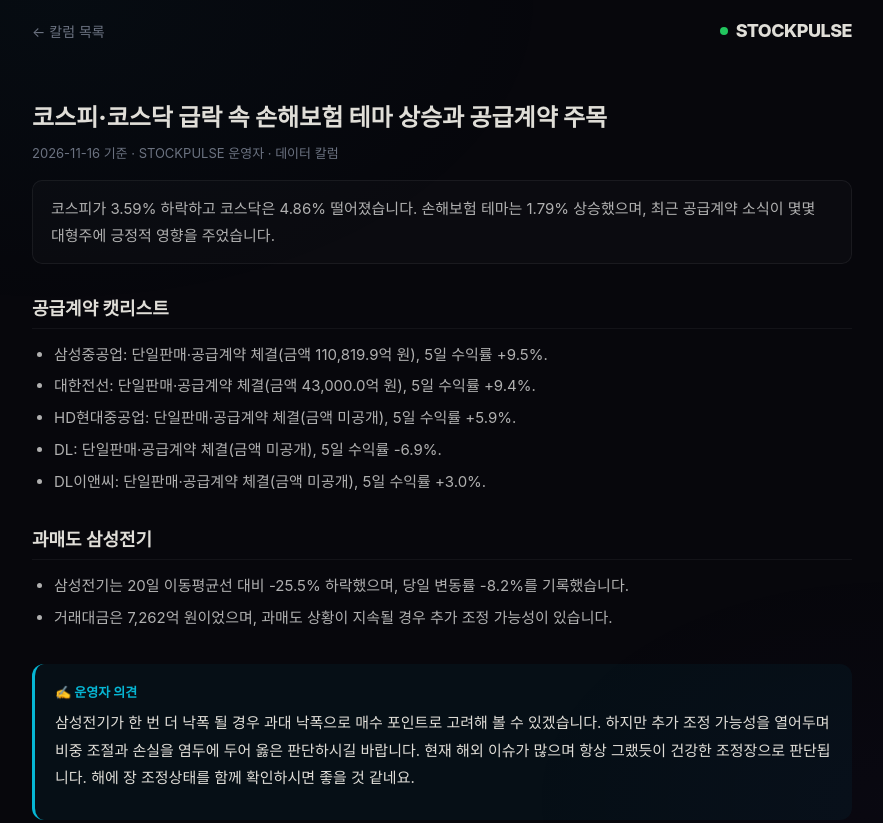
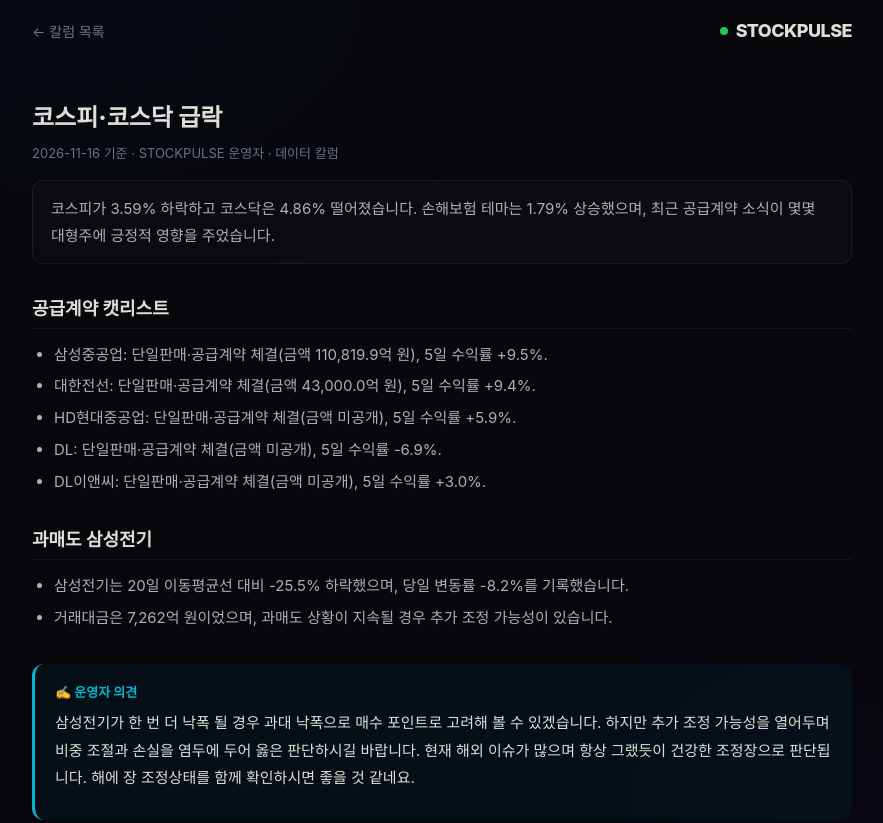
Before and after one commit to ysh8414b/ainsightlab, a plain HTML site: page column/2026-11-16.html in a window 1280 px wide. Shown: the top 823 px of the page, without its empty margins (198-1081 px from the left). Drawn offline with Linux system fonts and the light colour scheme; files whose address does not match are found by name; a web font is replaced by a local one.

Commit message:
칼럼 페이지 갱신 (2026-11-17 22:10)

```diff
--- a/column/2026-11-16.html
+++ b/column/2026-11-16.html
@@ -5,17 +5,17 @@
   <meta name="viewport" content="width=device-width, initial-scale=1.0" />
   <script async src="https://www.googletagmanager.com/gtag/js?id=G-3G7NQ8B69G"></script>
 <script>window.dataLayer=window.dataLayer||[];function gtag(){dataLayer.push(arguments);}gtag('js',new Date());gtag('config','G-3G7NQ8B69G');</script>
-  <title>코스피·코스닥 급락 속 손해보험 테마 상승과 공급계약 주목 — STOCKPULSE</title>
+  <title>코스피·코스닥 급락 — STOCKPULSE</title>
   <meta name="description" content="코스피가 3.59% 하락하고 코스닥은 4.86% 떨어졌습니다. 손해보험 테마는 1.79% 상승했으며, 최근 공급계약 소식이 몇몇 대형주에 긍정적 영향을 주었습니다." />
   <meta name="robots" content="index, follow" />
   <link rel="canonical" href="https://ainsightlab.kr/column/2026-11-16.html" />
   <meta property="og:type" content="article" />
   <meta property="og:site_name" content="STOCKPULSE" />
-  <meta property="og:title" content="코스피·코스닥 급락 속 손해보험 테마 상승과 공급계약 주목" />
+  <meta property="og:title" content="코스피·코스닥 급락" />
   <meta property="og:description" content="코스피가 3.59% 하락하고 코스닥은 4.86% 떨어졌습니다. 손해보험 테마는 1.79% 상승했으며, 최근 공급계약 소식이 몇몇 대형주에 긍정적 영향을 주었습니다." />
   <meta property="og:url" content="https://ainsightlab.kr/column/2026-11-16.html" />
   <meta property="og:locale" content="ko_KR" />
-  <script type="application/ld+json">{"@context": "https://schema.org", "@type": "Article", "headline": "코스피·코스닥 급락 속 손해보험 테마 상승과 공급계약 주목", "description": "코스피가 3.59% 하락하고 코스닥은 4.86% 떨어졌습니다. 손해보험 테마는 1.79% 상승했으며, 최근 공급계약 소식이 몇몇 대형주에 긍정적 영향을 주었습니다.", "datePublished": "2026-11-17", "dateModified": "2026-11-17", "inLanguage": "ko-KR", "url": "https://ainsightlab.kr/column/2026-11-16.html", "author": {"@type": "Person", "name": "STOCKPULSE 운영자", "url": "https://ainsightlab.kr/about.html"}, "publisher": {"@type": "Organization", "name": "STOCKPULSE", "url": "https://ainsightlab.kr/"}}</script>
+  <script type="application/ld+json">{"@context": "https://schema.org", "@type": "Article", "headline": "코스피·코스닥 급락", "description": "코스피가 3.59% 하락하고 코스닥은 4.86% 떨어졌습니다. 손해보험 테마는 1.79% 상승했으며, 최근 공급계약 소식이 몇몇 대형주에 긍정적 영향을 주었습니다.", "datePublished": "2026-11-17", "dateModified": "2026-11-17", "inLanguage": "ko-KR", "url": "https://ainsightlab.kr/column/2026-11-16.html", "author": {"@type": "Person", "name": "STOCKPULSE 운영자", "url": "https://ainsightlab.kr/about.html"}, "publisher": {"@type": "Organization", "name": "STOCKPULSE", "url": "https://ainsightlab.kr/"}}</script>
   <link href="https://cdn.jsdelivr.net/gh/orioncactus/pretendard@v1.3.9/dist/web/static/pretendard.min.css" rel="stylesheet" />
   <link rel="stylesheet" href="../style.css" />
   <script src="../shared.js"></script>
@@ -54,7 +54,7 @@
   </header>
   <main class="page-wrap">
     <article>
-      <h1 style="font-size:24px;font-weight:800;margin-bottom:8px;line-height:1.4">코스피·코스닥 급락 속 손해보험 테마 상승과 공급계약 주목</h1>
+      <h1 style="font-size:24px;font-weight:800;margin-bottom:8px;line-height:1.4">코스피·코스닥 급락</h1>
       <p class="col-meta">2026-11-16 기준 · STOCKPULSE 운영자 · 데이터 칼럼</p>
       <div class="col-lead">코스피가 3.59% 하락하고 코스닥은 4.86% 떨어졌습니다. 손해보험 테마는 1.79% 상승했으며, 최근 공급계약 소식이 몇몇 대형주에 긍정적 영향을 주었습니다.</div>
       <div class="col-body">
```
Also changed, not shown: column/index.html (+1 -1 lines).
